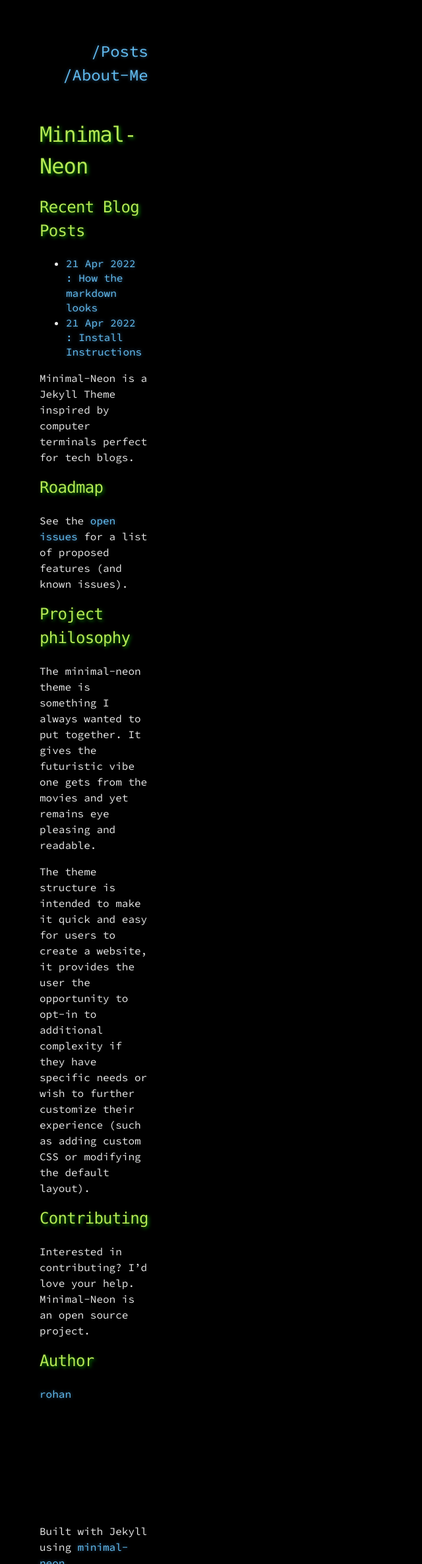
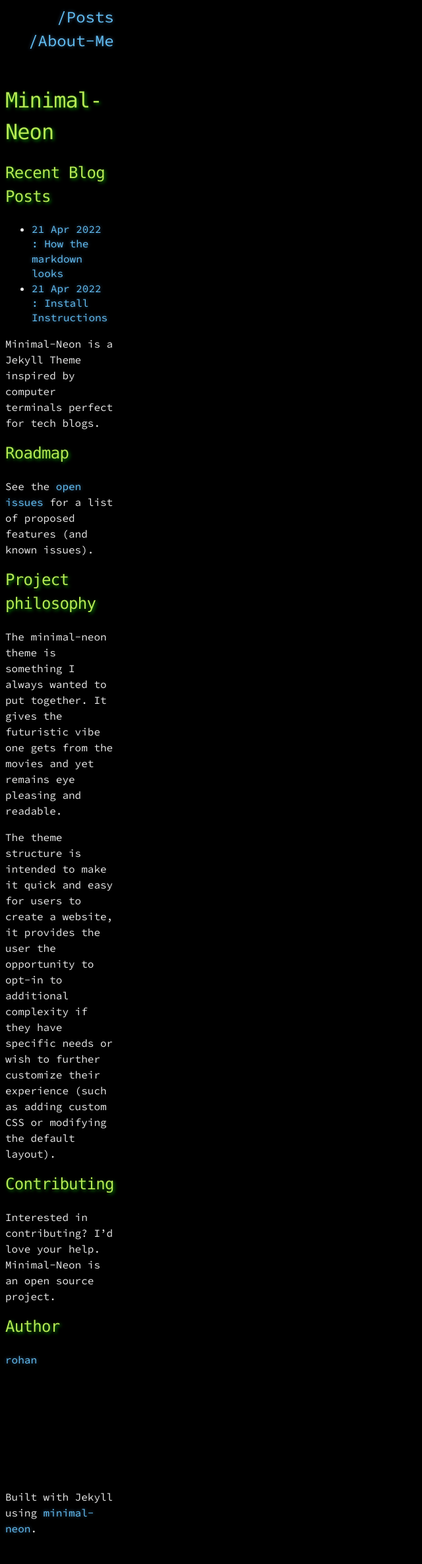
Before and after one commit to ronynn/minimal-neon, a Jekyll site: the page built from index.md, in a window 1280 px wide. Shown: the whole page at 66% size, without its empty margins (0-640 px from the left). Built offline with Jekyll 4.4.1, drawn with Linux system fonts in a browser that asks for light colours; after the commit the page ends 2329 px from its top, so only the background shows below that.

Commit message:
trying to fix weird margin problem

```diff
--- a/_sass/minimal-neon.scss
+++ b/_sass/minimal-neon.scss
@@ -17,8 +17,6 @@ $blockquote-border: $dove-grey !default;
 
 
 html, body {
-  margin: 20px 20px;
-  padding: 10px 10px ;
   color: $body-foreground;
   background-color:black;
   font-size: 1.5 em;
```
